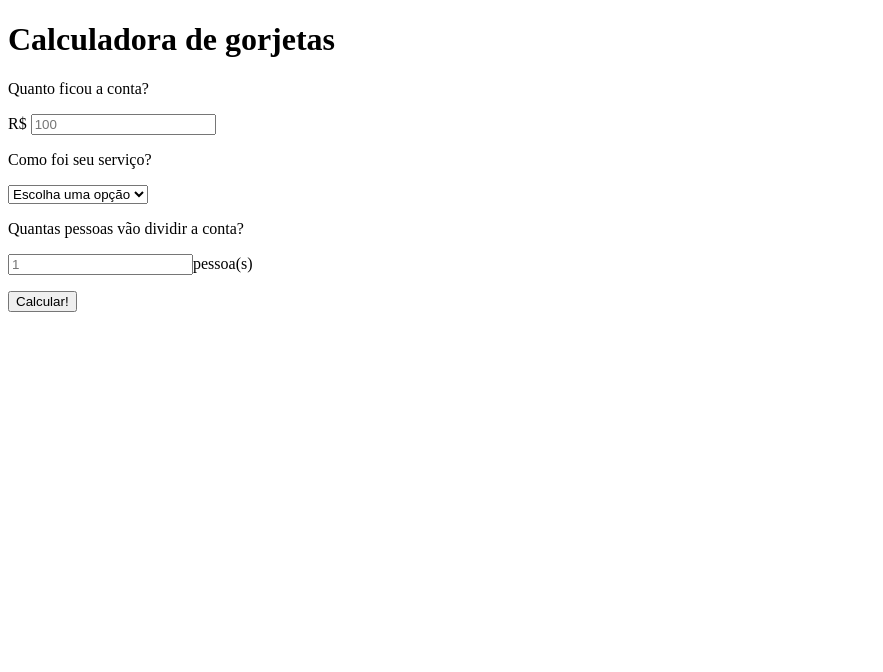
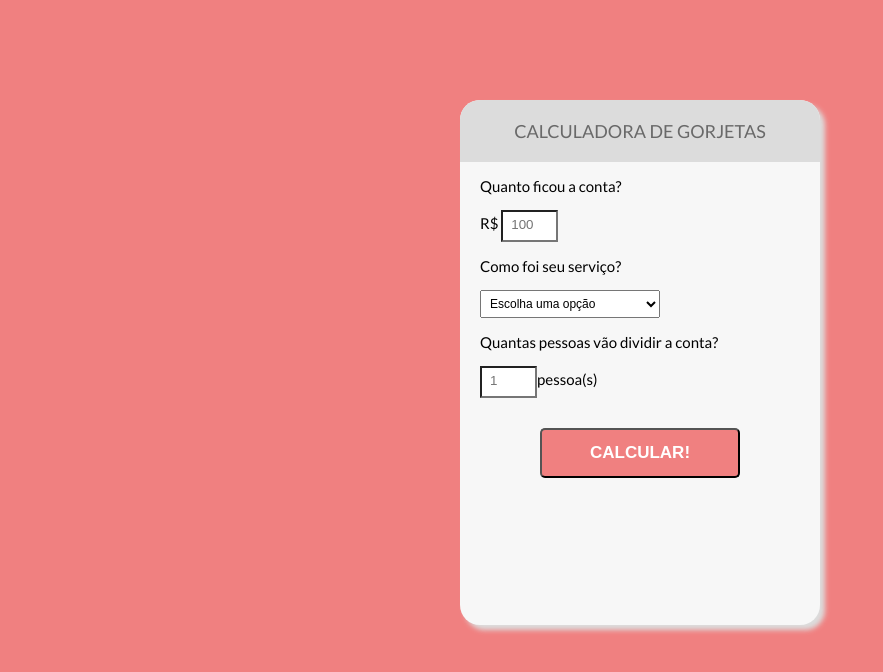
Before and after one commit to Andersonsilva9601/Calculadora-de-gorgetas, a plain HTML site: page index.html in a window 1280 px wide. Shown: the whole page, without its empty margins (0-883 px from the left). Drawn offline with Linux system fonts and the light colour scheme.

Commit message:
Estilizando...

```diff
--- a/index.html
+++ b/index.html
@@ -5,25 +5,27 @@
     <meta charset="UTF-8">
     <meta http-equiv="X-UA-Compatible" content="IE=edge">
     <meta name="viewport" content="width=device-width, initial-scale=1.0">
+    <link rel="stylesheet" href="styles.css">
     <title>Calculadora de Gorjetas</title>
 </head>
 
 <body>
+    <div id="container">
         <div>
-        <h1>Calculadora de gorjetas</h1>
+            <h1 class="title">Calculadora de gorjetas</h1>
         </div>
         <div>
-        <form>
+            <form class="tipsForm">
                 <label for="bill">
                     <p>Quanto ficou a conta?</p>
                 </label>
                 <p>
-                R$ <input type="number" placeholder="100" name="bill" id="bill">
+                    R$ <input type="number" placeholder="100" name="bill" id="bill" class="formImput">
                 </p>
                 <label for="serviceQual">
                     <p>Como foi seu serviço?</p>
                 </label>
-            <p><select name="serviceQual" id="serviceQual">
+                <p><select name="serviceQual" id="serviceQual" class="formSelect">
                         <option disabled selected value="0">Escolha uma opção</option>
                         <option value="0.3">30% - Incrível</option>
                         <option value="0.2">20% - Bom</option>
@@ -35,10 +37,11 @@
                     <p>Quantas pessoas vão dividir a conta?</p>
                 </label>
                 <p>
-                    <input type="number" placeholder="1" name="people" id="people">pessoa(s)
+                    <input type="number" placeholder="1" name="people" id="people" class="formImput">pessoa(s)
                 </p>
-                <button type="submit">Calcular!</button>
+                <button type="submit" class="formSubmit">Calcular!</button>
             </form>
+        </div>
     </div>
 </body>
 
--- /dev/null
+++ b/styles.css
@@ -0,0 +1,69 @@
+@import url('https://fonts.googleapis.com/css2?family=Lato:wght@100;400&display=swap');
+
+:root {
+    --primary-color: lightcoral;
+    --secondary-color: DimGray;
+    --tertiary-color: GainsBoro;
+}
+
+body {
+    background-color: var(--primary-color);
+    font-size: 15px;
+    font-family: 'Lato', sans-serif;
+}
+
+#container {
+    height: 525px;
+    width: 360px;
+    margin: 100px auto;
+    background-color: #f7f7f7;
+    box-shadow: 5px 5px 5px var(--tertiary-color);
+    border-radius: 20px;
+}
+
+.title {
+    background-color: var(--tertiary-color);
+    color: var(--secondary-color);
+    padding: 20px;
+    text-transform: uppercase;
+    font-size: 18px;
+    font-weight: normal;
+    border-top-left-radius: 20px;
+    border-top-right-radius: 20px;
+    text-align: center;
+}
+
+.tipsForm {
+    padding-left: 20px;
+    padding-right: 20px;
+}
+
+.formImput {
+    background: white;
+    width: 40px;
+    padding: 5px 5px 8px 8px;
+}
+
+.formImput:focus {
+    border: 3px solid var(--primary-color);
+    outline: none;
+}
+
+.formSelect {
+    width: 180px;
+    padding: 5px;
+    font-size: 12px;
+}
+
+.formSubmit {
+    text-transform: uppercase;
+    font-weight: bold;
+    display: block;
+    margin: 30px auto;
+    background: var(--primary-color);
+    border-radius: 5px;
+    width: 200px;
+    height: 50px;
+    font-size: 17px;
+    color: white;
+}
```
Lines whose indentation alone changed are shown as unchanged.
